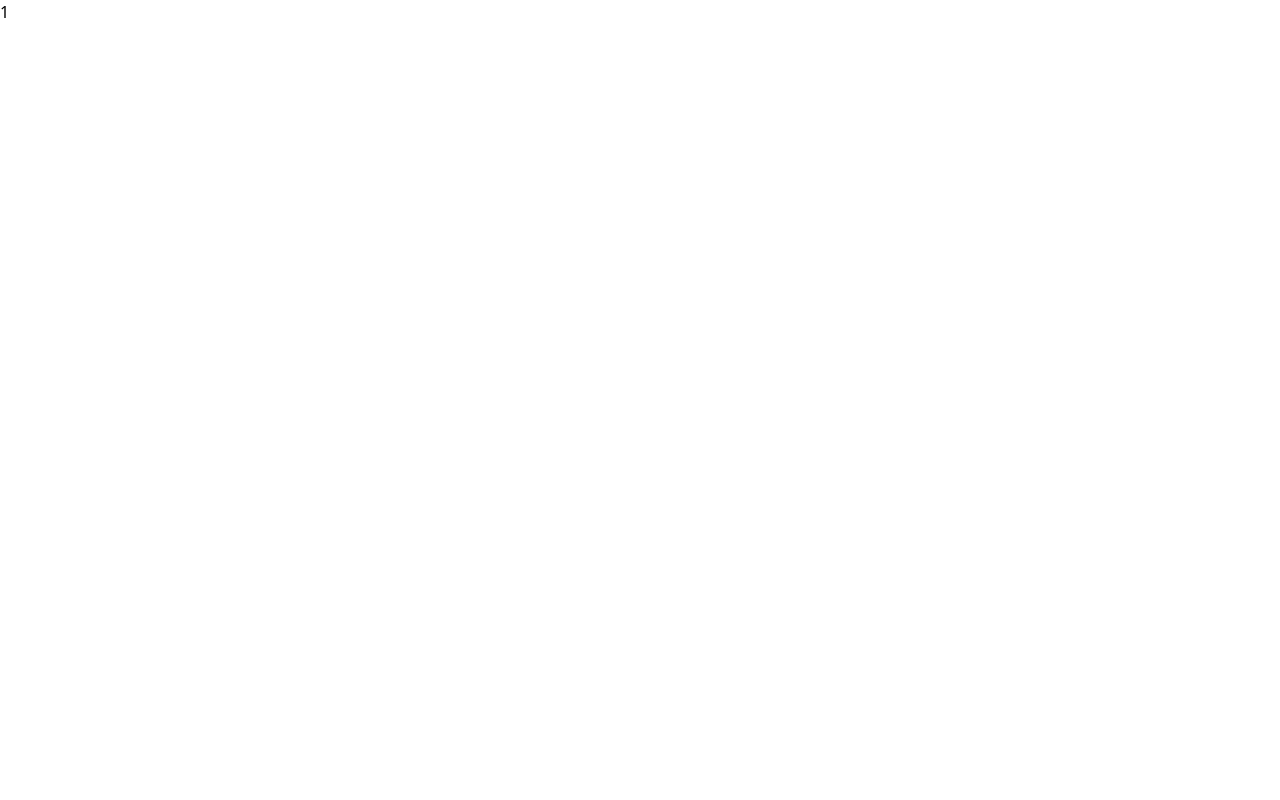
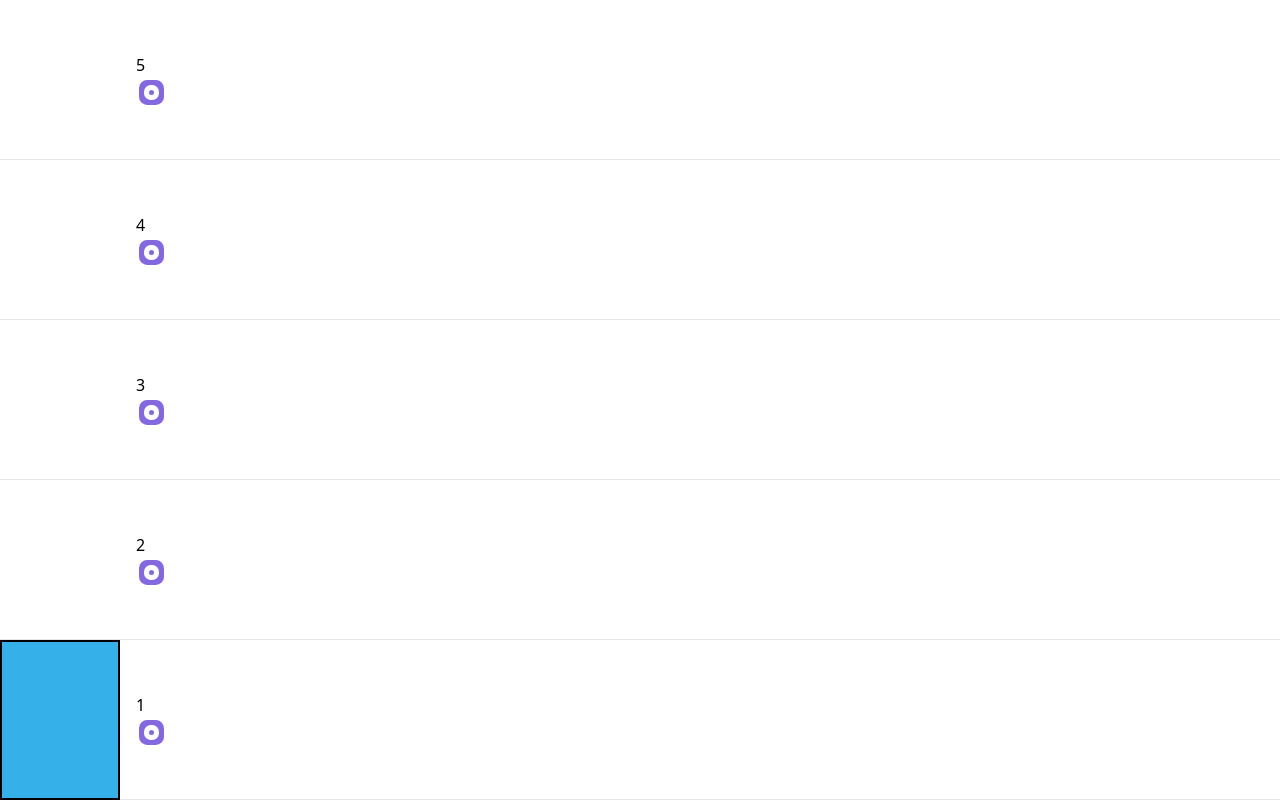
Before and after one commit to Jeree-TheOne/elevator-test, a Vue app: page / in a window 1280 px wide. Built offline with nearby package versions, Linux system fonts and the light colour scheme.

Commit message:
basic ui is done

```diff
--- a/src/App.vue
+++ b/src/App.vue
@@ -1,8 +1,48 @@
-<template>1</template>
+<template>
+  <div>
+    <FloorDivider :floors="btnAmount" />
+    <div class="flex">
+      <div class="h-screen">
+        <ElevatorCell />
+      </div>
+      <div class="left-4 ml-4 h-screen flex flex-col-reverse justify-between">
+        <ElevatorButton
+          v-for="index in btnAmount"
+          :key="index"
+          :floor="index"
+          @called="called"
+        />
+      </div>
+    </div>
+  </div>
+</template>
 
 <script>
+import ElevatorButton from "./components/ElevatorButton.vue";
+import FloorDivider from "./components/FloorDivider.vue";
+import ElevatorCell from "./components/ElevatorCell.vue";
 export default {
-  name: "App",
+  components: {
+    ElevatorButton,
+    FloorDivider,
+    ElevatorCell,
+  },
+
+  methods: {
+    called(v) {
+      console.log(v);
+    },
+  },
+
+  mounted() {
+    this.btnAmount = +process.env.VUE_APP_BTN_AMOUNT;
+  },
+
+  data() {
+    return {
+      btnAmount: 1,
+    };
+  },
 };
 </script>
 
--- a/src/components/CallElevator.vue
+++ /dev/null
@@ -1,7 +0,0 @@
-<template>1</template>
-
-<script>
-export default {};
-</script>
-
-<style></style>
--- /dev/null
+++ b/src/components/ElevatorButton.vue
@@ -0,0 +1,43 @@
+<template>
+  <div class="h-full relative">
+    <div class="container">
+      <span>{{ floor }}</span>
+      <button type="button" @click="$emit('called', floor)">
+        <div></div>
+      </button>
+    </div>
+  </div>
+</template>
+
+<script>
+export default {
+  props: {
+    floor: {
+      Type: Number,
+      required: true,
+    },
+  },
+};
+</script>
+
+<style scoped lang="scss">
+.container {
+  top: 50%;
+  transform: translateY(-50%);
+  position: absolute;
+}
+button {
+  width: 30px;
+  height: 30px;
+  display: flex;
+  align-items: center;
+  justify-content: center;
+  & div {
+    width: 5px;
+    height: 5px;
+    background-color: rgb(131, 104, 226);
+    border-radius: 1000px;
+    box-shadow: 0 0 0 5px rgb(255, 255, 255), 0 0 0 10px rgb(131, 104, 226);
+  }
+}
+</style>
--- /dev/null
+++ b/src/components/ElevatorCell.vue
@@ -0,0 +1,46 @@
+<template>
+  <div class="shaft">
+    <div class="cell" ref="cell"></div>
+  </div>
+</template>
+
+<script>
+export default {
+  data() {
+    return {
+      currentFloor: 1,
+      isOpen: true,
+    };
+  },
+
+  mounted() {
+    this.moveToFloor();
+  },
+
+  methods: {
+    moveToFloor() {},
+  },
+
+  computed: {
+    height() {
+      return 100 / process.env.VUE_APP_BTN_AMOUNT + "%";
+    },
+  },
+};
+</script>
+
+<style scoped>
+.shaft {
+  position: relative;
+  height: 100%;
+  width: 120px;
+}
+.cell {
+  bottom: 0;
+  position: absolute;
+  border: 2px solid black;
+  background-color: rgb(53, 176, 233);
+  height: v-bind(height);
+  width: 100%;
+}
+</style>
--- /dev/null
+++ b/src/components/FloorDivider.vue
@@ -0,0 +1,34 @@
+<template>
+  <div>
+    <hr v-for="index in floors" :key="index" />
+  </div>
+</template>
+
+<script>
+export default {
+  props: {
+    floors: {
+      Number,
+      default: 1,
+    },
+  },
+
+  computed: {
+    margin() {
+      return 100 / this.floors + "vh";
+    },
+  },
+};
+</script>
+
+<style scoped>
+div {
+  height: 100vh;
+  width: 100%;
+  position: absolute;
+}
+hr {
+  width: 100%;
+  margin-top: calc(v-bind(margin) - 1px);
+}
+</style>
```
Also changed, not shown: .eslintrc.js, src/assets/tailwind.css (line endings or trailing spaces), 1 other file (tests, documents, lock files or other folders).
